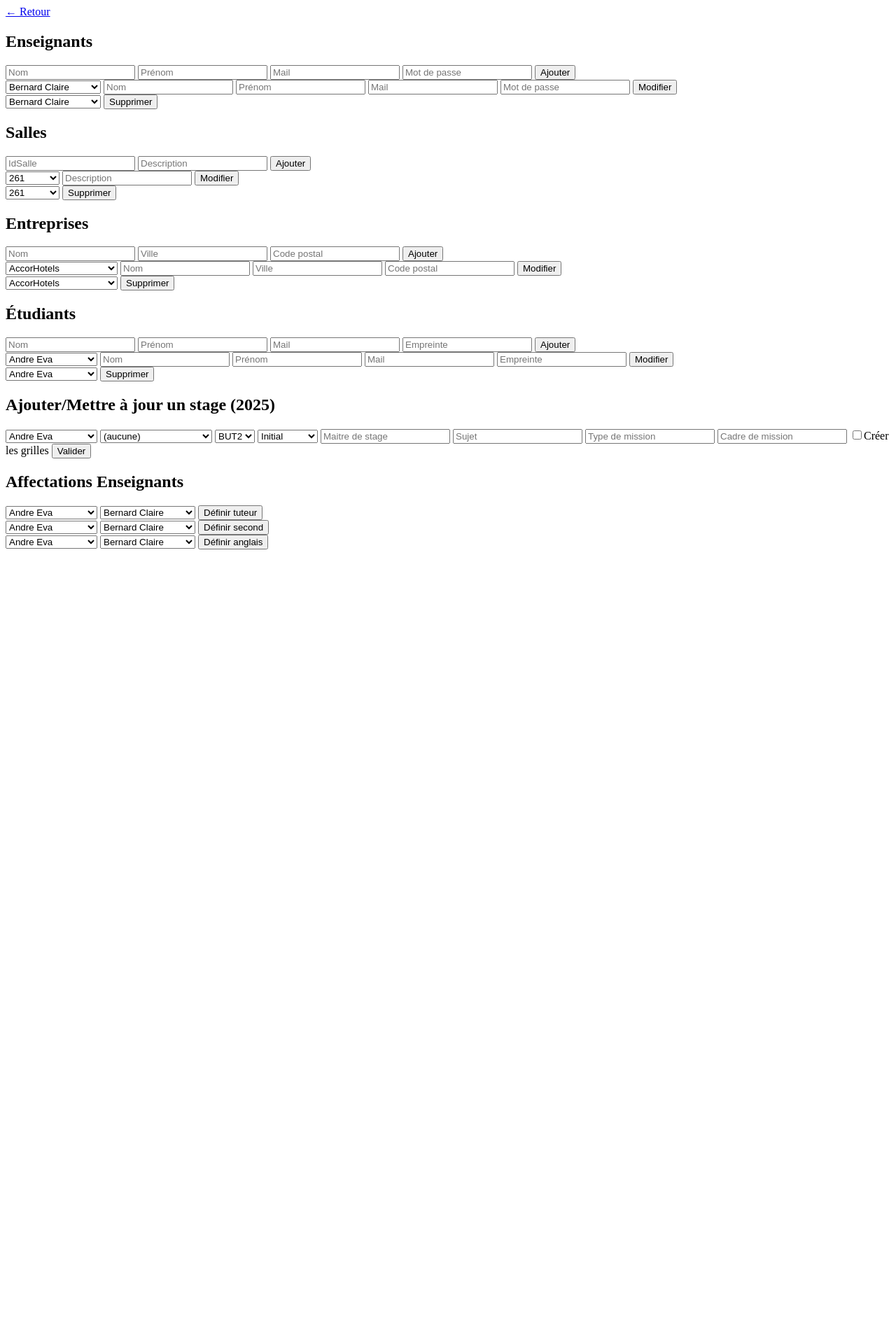
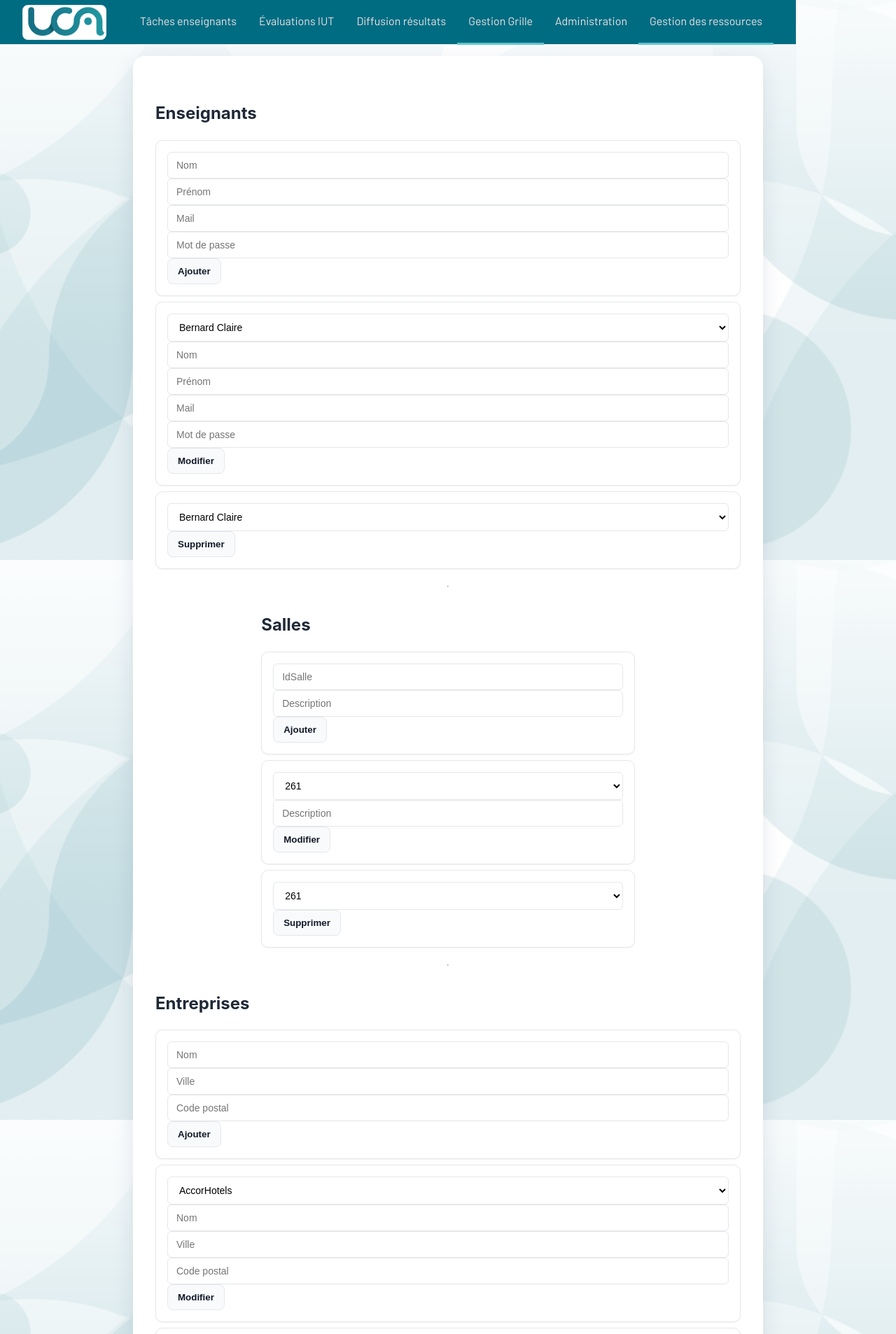
Before and after one commit to fluteABec/GestionSoutenance, a PHP site: page /envoie/back/Partie3.5.3/gestion.php in a window 1280 px wide. Shown: the top 1906 px of the page at 70% size. Before the commit the page ends 785 px from the top, so only its background shows below. Run offline with PHP 8.4, Linux system fonts and the light colour scheme; data comes from the database, SQL or seed files in the repository.

Commit message:
Changement CSS + suppression echo

```diff
--- a/back/Partie3.4/partie_3_4_simple.php
+++ b/back/Partie3.4/partie_3_4_simple.php
@@ -273,9 +273,7 @@ $etudiantsCandidats = getEtudiantsCandidats($pdo);
                 </tbody>
             </table>
         <?php endif; ?>
+                <p><a class="btn-retour" href="index.php">← Retour</a></p>
     </div>
-
-        <p><a href="index.php">← Retour</a></p>
-
 </body>
 </html>
--- a/back/Partie3.5.3/gestion.php
+++ b/back/Partie3.5.3/gestion.php
@@ -105,21 +105,26 @@ $etudList=$pdo->query('SELECT IdEtudiant, nom, prenom FROM EtudiantsBUT2ou3 ORDE
 <meta charset="utf-8">
 <meta name="viewport" content="width=device-width, initial-scale=1">
 <title>Gestion ressources</title>
+<link rel="stylesheet" href="../../stylee.css">
 </head>
 <body>
-<div>
-  <a href="index.php">← Retour</a>
-  <div><?php echo h($msg); ?></div>
+      <?php include '../navbar.php'; ?>
+
+<div class="admin-block">
+  <div class="mb-3"><?php echo h($msg); ?></div>
+
+  <div class="section-card">
     <h2>Enseignants</h2>
-  <form method="post">
+    <div class="form-group-row">
+      <form method="post" class="card mb-2">
         <input type="hidden" name="action" value="add_enseignant">
         <input type="text" name="nom" placeholder="Nom" required>
         <input type="text" name="prenom" placeholder="Prénom" required>
         <input type="email" name="mail" placeholder="Mail" required>
         <input type="text" name="mdp" placeholder="Mot de passe" required>
-    <button type="submit">Ajouter</button>
+        <button type="submit" class="btn btn-ajouter">Ajouter</button>
       </form>
-  <form method="post">
+      <form method="post" class="card mb-2">
         <input type="hidden" name="action" value="update_enseignant">
         <select name="IdEnseignant">
           <?php foreach($ensList as $e){echo '<option value="'.h($e['IdEnseignant']).'">'.h($e['nom'].' '.$e['prenom']).'</option>'; }?>
@@ -128,48 +133,60 @@ $etudList=$pdo->query('SELECT IdEtudiant, nom, prenom FROM EtudiantsBUT2ou3 ORDE
         <input type="text" name="prenom" placeholder="Prénom" required>
         <input type="email" name="mail" placeholder="Mail" required>
         <input type="text" name="mdp" placeholder="Mot de passe" required>
-    <button type="submit">Modifier</button>
+        <button type="submit" class="btn">Modifier</button>
       </form>
-  <form method="post">
+      <form method="post" class="card mb-2">
         <input type="hidden" name="action" value="delete_enseignant">
         <select name="IdEnseignant">
           <?php foreach($ensList as $e){echo '<option value="'.h($e['IdEnseignant']).'">'.h($e['nom'].' '.$e['prenom']).'</option>'; }?>
         </select>
-    <button type="submit">Supprimer</button>
+        <button type="submit" class="btn btn-supprimer">Supprimer</button>
       </form>
+    </div>
+  </div>
 
+  <hr class="mb-4 mt-4">
+
+  <div class="section-card">
     <h2>Salles</h2>
-  <form method="post">
+    <div class="form-group-row">
+      <form method="post" class="card mb-2">
         <input type="hidden" name="action" value="add_salle">
         <input type="text" name="IdSalle" placeholder="IdSalle" required>
         <input type="text" name="description" placeholder="Description">
-    <button type="submit">Ajouter</button>
+        <button type="submit" class="btn btn-ajouter">Ajouter</button>
       </form>
-  <form method="post">
+      <form method="post" class="card mb-2">
         <input type="hidden" name="action" value="update_salle">
         <select name="IdSalle">
           <?php foreach($salles as $s){echo '<option value="'.h($s['IdSalle']).'">'.h($s['IdSalle']).'</option>'; }?>
         </select>
         <input type="text" name="description" placeholder="Description">
-    <button type="submit">Modifier</button>
+        <button type="submit" class="btn">Modifier</button>
       </form>
-  <form method="post">
+      <form method="post" class="card mb-2">
         <input type="hidden" name="action" value="delete_salle">
         <select name="IdSalle">
           <?php foreach($salles as $s){echo '<option value="'.h($s['IdSalle']).'">'.h($s['IdSalle']).'</option>'; }?>
         </select>
-    <button type="submit">Supprimer</button>
+        <button type="submit" class="btn btn-supprimer">Supprimer</button>
       </form>
+    </div>
+  </div>
 
+  <hr class="mb-4 mt-4">
+
+  <div class="section-card">
     <h2>Entreprises</h2>
-  <form method="post">
+    <div class="form-group-row">
+      <form method="post" class="card mb-2">
         <input type="hidden" name="action" value="add_entreprise">
         <input type="text" name="nom" placeholder="Nom" required>
         <input type="text" name="villeE" placeholder="Ville" required>
         <input type="text" name="codePostal" placeholder="Code postal" required>
-    <button type="submit">Ajouter</button>
+        <button type="submit" class="btn btn-ajouter">Ajouter</button>
       </form>
-  <form method="post">
+      <form method="post" class="card mb-2">
         <input type="hidden" name="action" value="update_entreprise">
         <select name="IdEntreprise">
           <?php foreach($entList as $s){echo '<option value="'.h($s['IdEntreprise']).'">'.h($s['nom']).'</option>'; }?>
@@ -177,26 +194,32 @@ $etudList=$pdo->query('SELECT IdEtudiant, nom, prenom FROM EtudiantsBUT2ou3 ORDE
         <input type="text" name="nom" placeholder="Nom" required>
         <input type="text" name="villeE" placeholder="Ville" required>
         <input type="text" name="codePostal" placeholder="Code postal" required>
-    <button type="submit">Modifier</button>
+        <button type="submit" class="btn">Modifier</button>
       </form>
-  <form method="post">
+      <form method="post" class="card mb-2">
         <input type="hidden" name="action" value="delete_entreprise">
         <select name="IdEntreprise">
           <?php foreach($entList as $s){echo '<option value="'.h($s['IdEntreprise']).'">'.h($s['nom']).'</option>'; }?>
         </select>
-    <button type="submit">Supprimer</button>
+        <button type="submit" class="btn btn-supprimer">Supprimer</button>
       </form>
+    </div>
+  </div>
 
+  <hr class="mb-4 mt-4">
+
+  <div class="section-card">
     <h2>Étudiants</h2>
-  <form method="post">
+    <div class="form-group-row">
+      <form method="post" class="card mb-2">
         <input type="hidden" name="action" value="add_etudiant">
         <input type="text" name="nom" placeholder="Nom" required>
         <input type="text" name="prenom" placeholder="Prénom" required>
         <input type="email" name="mail" placeholder="Mail" required>
         <input type="text" name="empreinte" placeholder="Empreinte" required>
-    <button type="submit">Ajouter</button>
+        <button type="submit" class="btn btn-ajouter">Ajouter</button>
       </form>
-  <form method="post">
+      <form method="post" class="card mb-2">
         <input type="hidden" name="action" value="update_etudiant">
         <select name="IdEtudiant">
           <?php foreach($etudList as $s){echo '<option value="'.h($s['IdEtudiant']).'">'.h($s['nom'].' '.$s['prenom']).'</option>'; }?>
@@ -205,18 +228,23 @@ $etudList=$pdo->query('SELECT IdEtudiant, nom, prenom FROM EtudiantsBUT2ou3 ORDE
         <input type="text" name="prenom" placeholder="Prénom" required>
         <input type="email" name="mail" placeholder="Mail" required>
         <input type="text" name="empreinte" placeholder="Empreinte" required>
-    <button type="submit">Modifier</button>
+        <button type="submit" class="btn">Modifier</button>
       </form>
-  <form method="post">
+      <form method="post" class="card mb-2">
         <input type="hidden" name="action" value="delete_etudiant">
         <select name="IdEtudiant">
           <?php foreach($etudList as $s){echo '<option value="'.h($s['IdEtudiant']).'">'.h($s['nom'].' '.$s['prenom']).'</option>'; }?>
         </select>
-    <button type="submit">Supprimer</button>
+        <button type="submit" class="btn btn-supprimer">Supprimer</button>
       </form>
+    </div>
+  </div>
 
+  <hr class="mb-4 mt-4">
+
+  <div class="section-card">
     <h2>Ajouter/Mettre à jour un stage (<?php echo h($year); ?>)</h2>
-  <form method="post">
+    <form method="post" class="card mb-2">
       <input type="hidden" name="action" value="add_stage">
       <select name="IdEtudiant">
         <?php foreach($etudList as $s){echo '<option value="'.h($s['IdEtudiant']).'">'.h($s['nom'].' '.$s['prenom']).'</option>'; }?>
@@ -232,11 +260,16 @@ $etudList=$pdo->query('SELECT IdEtudiant, nom, prenom FROM EtudiantsBUT2ou3 ORDE
       <input type="text" name="typeMission" placeholder="Type de mission">
       <input type="text" name="cadreMission" placeholder="Cadre de mission">
       <label><input type="checkbox" name="creer_grilles" value="1">Créer les grilles</label>
-    <button type="submit">Valider</button>
+      <button type="submit" class="btn btn-ajouter">Valider</button>
     </form>
+  </div>
 
+  <hr class="mb-4 mt-4">
+
+  <div class="section-card">
     <h2>Affectations Enseignants</h2>
-  <form method="post">
+    <div class="form-group-row">
+      <form method="post" class="card mb-2">
         <input type="hidden" name="action" value="set_tuteur">
         <select name="IdEtudiant">
           <?php foreach($etudList as $s){echo '<option value="'.h($s['IdEtudiant']).'">'.h($s['nom'].' '.$s['prenom']).'</option>'; }?>
@@ -244,9 +277,9 @@ $etudList=$pdo->query('SELECT IdEtudiant, nom, prenom FROM EtudiantsBUT2ou3 ORDE
         <select name="IdEnseignant">
           <?php foreach($ensList as $e){echo '<option value="'.h($e['IdEnseignant']).'">'.h($e['nom'].' '.$e['prenom']).'</option>'; }?>
         </select>
-    <button type="submit">Définir tuteur</button>
+        <button type="submit" class="btn">Définir tuteur</button>
       </form>
-  <form method="post">
+      <form method="post" class="card mb-2">
         <input type="hidden" name="action" value="set_second">
         <select name="IdEtudiant">
           <?php foreach($etudList as $s){echo '<option value="'.h($s['IdEtudiant']).'">'.h($s['nom'].' '.$s['prenom']).'</option>'; }?>
@@ -254,9 +287,9 @@ $etudList=$pdo->query('SELECT IdEtudiant, nom, prenom FROM EtudiantsBUT2ou3 ORDE
         <select name="IdEnseignant">
           <?php foreach($ensList as $e){echo '<option value="'.h($e['IdEnseignant']).'">'.h($e['nom'].' '.$e['prenom']).'</option>'; }?>
         </select>
-    <button type="submit">Définir second</button>
+        <button type="submit" class="btn">Définir second</button>
       </form>
-  <form method="post">
+      <form method="post" class="card mb-2">
         <input type="hidden" name="action" value="set_anglais">
         <select name="IdEtudiant">
           <?php foreach($etudList as $s){echo '<option value="'.h($s['IdEtudiant']).'">'.h($s['nom'].' '.$s['prenom']).'</option>'; }?>
@@ -264,8 +297,10 @@ $etudList=$pdo->query('SELECT IdEtudiant, nom, prenom FROM EtudiantsBUT2ou3 ORDE
         <select name="IdEnseignant">
           <?php foreach($ensList as $e){echo '<option value="'.h($e['IdEnseignant']).'">'.h($e['nom'].' '.$e['prenom']).'</option>'; }?>
         </select>
-    <button type="submit">Définir anglais</button>
+        <button type="submit" class="btn">Définir anglais</button>
       </form>
+    </div>
+  </div>
 </div>
 </body>
 </html>
--- a/back/navbar.php
+++ b/back/navbar.php
@@ -9,7 +9,7 @@
         <a class="nav-item<?php if(strpos($_SERVER['PHP_SELF'], 'Partie3.4')!==false) echo ' selected'; ?>" href="../Partie3.4/index.php">Diffusion résultats</a>
         <a class="nav-item<?php if(strpos($_SERVER['PHP_SELF'], 'Partie3.5')!==false) echo ' selected'; ?>" href="../Partie3.5/Partie3.5.2/Grille.php">Gestion Grille</a>
         <a class="nav-item<?php if(strpos($_SERVER['PHP_SELF'], 'mainAdministration.php')!==false) echo ' selected'; ?>" href="../mainAdministration.php">Administration</a>
-        <a class="nav-item<?php if(strpos($_SERVER['PHP_SELF'], 'mainAdministration.php')!==false) echo ' selected'; ?>" href="../back/Partie3.5.3/gestion.php">Gestion des ressources</a>
+        <a class="nav-item<?php if(strpos($_SERVER['PHP_SELF'], 'Partie3.5.3')!==false) echo ' selected'; ?>" href="../Partie3.5.3/gestion.php">Gestion des ressources</a>
         <nav>
     </div>
 </nav>
--- a/back/navbarAdmin.php
+++ b/back/navbarAdmin.php
@@ -9,7 +9,7 @@
         <a class="nav-item<?php if(strpos($_SERVER['PHP_SELF'], 'Partie3.4')!==false) echo ' selected'; ?>" href="Partie3.4/index.php">Diffusion résultats</a>
         <a class="nav-item<?php if(strpos($_SERVER['PHP_SELF'], 'Partie3.5')!==false) echo ' selected'; ?>" href="Partie3.5/Partie3.5.2/Grille.php">Gestion Grille</a>
         <a class="nav-item<?php if(strpos($_SERVER['PHP_SELF'], 'mainAdministration.php')!==false) echo ' selected'; ?>" href="../mainAdministration.php">Administration</a>
-        <a class="nav-item<?php if(strpos($_SERVER['PHP_SELF'], 'mainAdministration.php')!==false) echo ' selected'; ?>" href="../back/Partie3.5.3/gestion.php">Gestion des ressources</a>
+        <a class="nav-item<?php if(strpos($_SERVER['PHP_SELF'], 'Partie3.6')!==false) echo ' selected'; ?>" href="../back/Partie3.5.3/gestion.php">Gestion des ressources</a>
     </div>
     <!-- Barre de recherche -->
 <input type="text" id="searchInput" placeholder="🔍 Rechercher un étudiant...">
--- a/back/navbarGrilles.php
+++ b/back/navbarGrilles.php
@@ -9,5 +9,6 @@
         <a class="nav-item<?php if(strpos($_SERVER['PHP_SELF'], 'Partie3.4')!==false) echo ' selected'; ?>" href="../../Partie3.4/index.php">Diffusion résultats</a>
         <a class="nav-item<?php if(strpos($_SERVER['PHP_SELF'], 'Partie3.5')!==false) echo ' selected'; ?>" href="../../Partie3.5/Partie3.5.2/Grille.php">Gestion Grille</a>
         <a class="nav-item<?php if(strpos($_SERVER['PHP_SELF'], 'mainAdministration.php')!==false) echo ' selected'; ?>" href="../../mainAdministration.php">Administration</a>
+        <a class="nav-item<?php if(strpos($_SERVER['PHP_SELF'], 'Partie3.6')!==false) echo ' selected'; ?>" href="../back/Partie3.5.3/gestion.php">Gestion des ressources</a>
     </div>
 </nav>
```
Also changed, not shown: back/Partie3.5/Partie3.5.2/Affichage.php (+12 -1 lines), back/Partie3.5/Partie3.5.2/Grille.php (+54 -48 lines), back/mainAdministration.php (+25 -29 lines), stylee.css (+24 -2 lines). Lines whose indentation alone changed are shown as unchanged.
